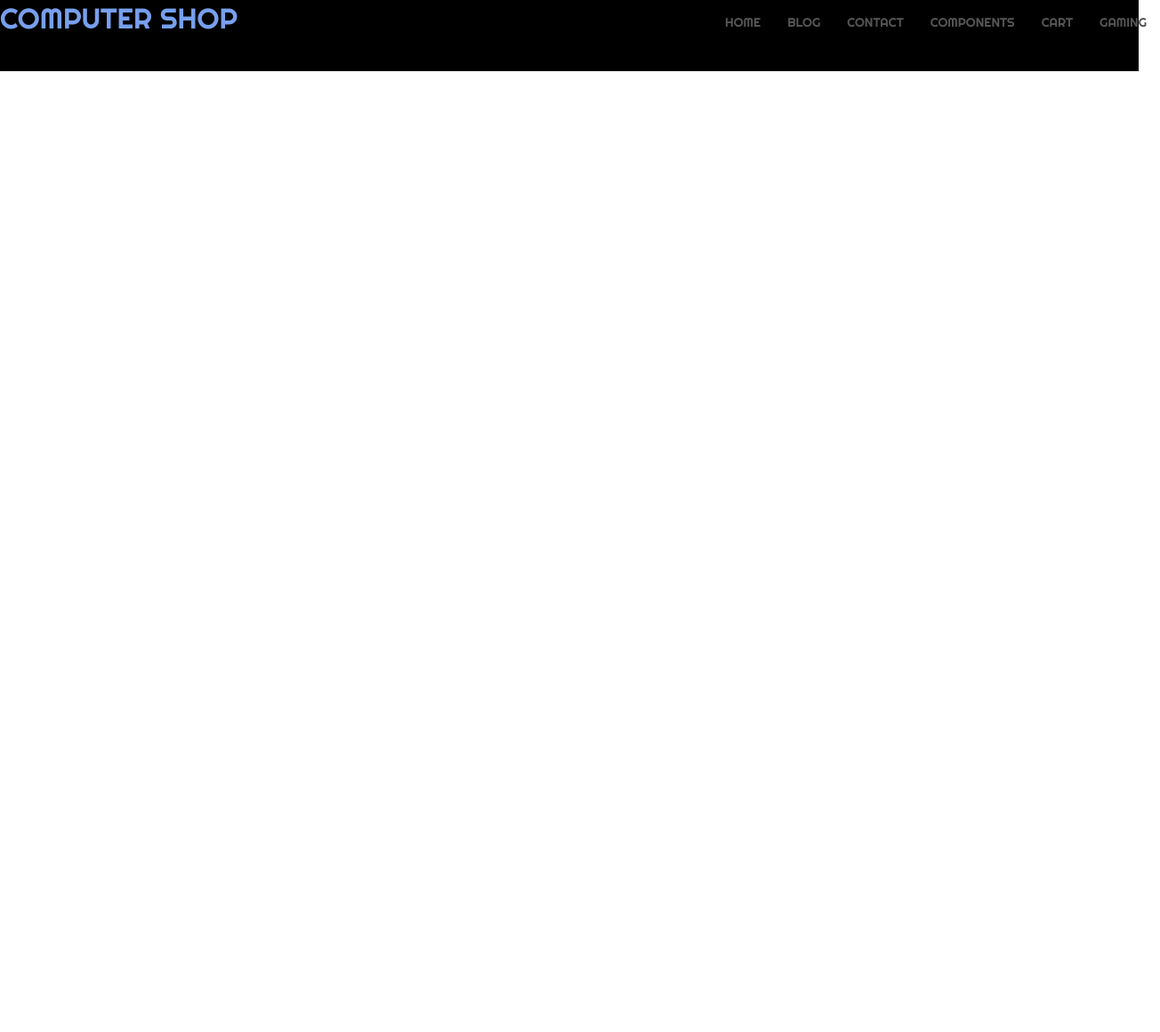
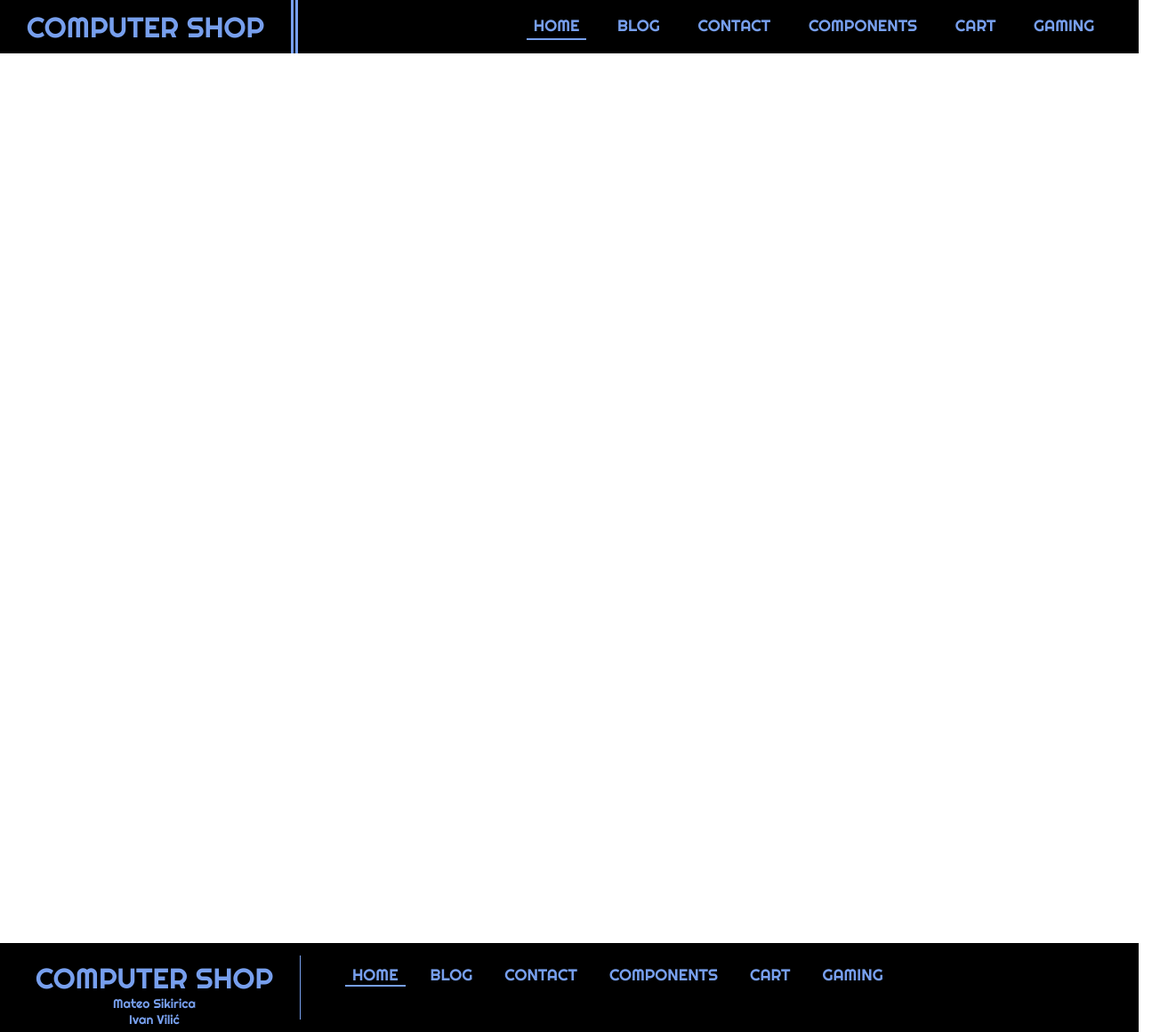
Before and after one commit to mateoSikirica/HCI-project, a Gatsby site in the folder projekt/: page / in a window 1280 px wide. Shown: the whole page at 89% size, 1304 px wide, since content can reach past the window. Before the commit the page ends 800 px from the top, so only its background shows below. Built offline with nearby package versions, Linux system fonts and the light colour scheme; Gatsby itself is replaced by a stand-in of ours.

Commit message:
header/footer css modifications

```diff
--- a/projekt/src/components/footer/index.js
+++ b/projekt/src/components/footer/index.js
@@ -5,7 +5,7 @@ import React from 'react'
 
   const Footer = ({activeTab}) => (
     <footer className={styles.footer}>
-        <ul className={styles.address}>
+        <ul className={styles.logo_authors}>
             <li className={styles.title}>
                 COMPUTER SHOP
             </li>
--- a/projekt/src/components/footer/style.module.css
+++ b/projekt/src/components/footer/style.module.css
@@ -1,45 +1,46 @@
 .footer {
     background-color: rgb(0, 0, 0);
-    padding: 10px;
+    height: 100px;
     display: flex;
     color: #779FED;
-    font-size: 16px;
+    font-size: 14px;
     margin-top: 1000px;
 }
 
-.footer .address {
+.footer .logo_authors {
     list-style: none;
     display: flex;
     flex-flow: column;
     text-align: center;
-    border-right: 1px rgb(119, 159, 237) solid;
-    padding-right: 10px;
+    border-right: 1px solid #779FED;
+    padding-right: 30px;
 }
 
 .title {
-    font-size: 28px;
-    margin-bottom: 30px;
-    margin-top: 10px;
+    font-size: 32px;
+    margin-bottom: 0px;
+    margin-top: 5px;
 }
 
 .navigation {
-    padding-top: 15px;
+    padding-top: 10px;
     list-style: none;
     display: flex;
     text-transform: uppercase;
 }
 
 .navigation li {
+    padding: 0 8px;
     margin: 0 10px;
-    font-size: 16px;
+    font-size: 18px;
     height: fit-content;
 }
 
 .navigation li:hover {
-    border-bottom: 1px solid rgb(119, 159, 237);
+    border-bottom: 2px solid #779FED;
     cursor: pointer;
 }
 
 .active{
-    border-bottom: 2px solid rgb(119, 159, 237);
+    border-bottom: 2px solid #779FED;
   }
--- a/projekt/src/components/logo/style.module.css
+++ b/projekt/src/components/logo/style.module.css
@@ -2,11 +2,12 @@
   display: flex;
   flex-flow: column;
   width: fit-content;
-  height: 52px;
+  height: 40px;
   color: #779FED;
+  padding: 10px 30px;
+  border-right: 8px double #779FED;
 }
 
 .logoText {
   font-size: 32px
-
 }
--- a/projekt/src/components/navigationBar/style.module.css
+++ b/projekt/src/components/navigationBar/style.module.css
@@ -2,23 +2,24 @@
     display: flex;
     justify-content: space-evenly;
     flex-flow: row;
-    width: 480px;
+    width: 700px;
+    padding: 15px;
   }
 
   .navigationBar li {
-    padding: 14px 15px;
+    padding: 0px 8px;
     list-style: none;
     width: fit-content;
-    font-size: 14px;
-    line-height: 22px;
+    font-size: 18px;
+    line-height: 28px;
     text-transform: uppercase;
-    color: #555
+    color: #779FED;
   }
   .navigationBar li:hover {
-    border-bottom: 2px solid darkgray;
+    border-bottom: 2px solid #779FED;
     cursor: pointer;
   }
 
   .navigationBar .active, .navigationBar .active:hover{
-    border-bottom: 2px solid black;
+    border-bottom: 2px solid #779FED;
   }
--- a/projekt/src/components/navigationHeader/style.module.css
+++ b/projekt/src/components/navigationHeader/style.module.css
@@ -1,5 +1,5 @@
 .navigationHeader {
-  height: 80px;
+  height: 60px;
   display: flex;
   justify-content: space-between;
   background-color: black;
--- a/projekt/src/pages/index.js
+++ b/projekt/src/pages/index.js
@@ -1,10 +1,12 @@
 import React from "react"
 
-import NavigationHeader from '../components/NavigationHeader'
+import NavigationHeader from '../components/navigationHeader'
+import Footer from '../components/footer'
 
 const IndexPage = () => (
   <main>
    <NavigationHeader activeTab = "Home" />
+   <Footer activeTab = "Home" />
   </main>
 )
 
```
